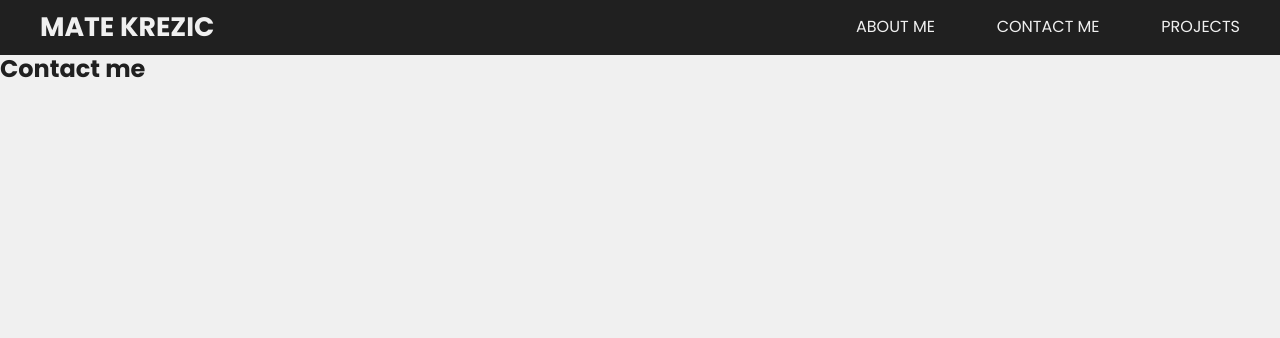
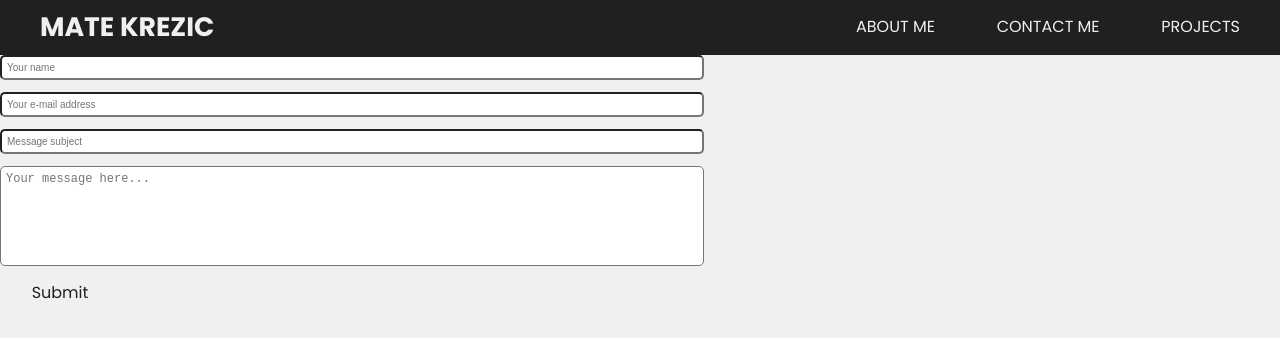
Before and after one commit to unizdmate/portfolio-redesign, a Next.js app: page /contact in a window 1280 px wide. Shown: the top 338 px of the page. Built offline with nearby package versions, Linux system fonts and the light colour scheme.

Commit message:
deleted old contact pic

```diff
--- a/components/AboutmeComponent.js
+++ b/components/AboutmeComponent.js
@@ -123,13 +123,15 @@ const AboutmeComponent = () => {
         <p>
           <i>Mate Krezic, at your service</i>
         </p>
+        <Link href="/contact">
           <div
             className={styles.contact__btn}
             onDragStart={(e) => e.preventDefault()}
             onContextMenu={(e) => e.preventDefault()}
           >
-          <Link href="/contact">Feel free to contact me!</Link>
+            Feel free to contact me!
           </div>
+        </Link>
         <div className={styles.aboutme__icons__container}>
           <a
             className={styles.aboutme__icon}
--- a/components/ContactComponent.js
+++ b/components/ContactComponent.js
@@ -1,9 +1,10 @@
 import React from "react";
+import ContactForm from "./ContactForm";
 
 const ContactComponent = () => {
   return (
     <div>
-      <h2>Contact me</h2>
+      <ContactForm type="large" />
     </div>
   );
 };
--- a/components/ContactForm.js
+++ b/components/ContactForm.js
@@ -2,11 +2,17 @@ import styles from "../styles/ContactForm.module.css";
 import { motion } from "framer-motion";
 import { btnVariants } from "../animations/variants";
 
-const ContactForm = () => {
+const ContactForm = ({ type }) => {
   return (
     <div className={styles.contact__container}>
       <form className={styles.contact__form}>
-        <fieldset className={styles.contact__fieldset}>
+        <fieldset
+          className={
+            type === "large"
+              ? styles.contact__fieldset__large
+              : styles.contact__fieldset
+          }
+        >
           <input
             className={styles.contact__input}
             type="text"
--- a/components/Navbar.js
+++ b/components/Navbar.js
@@ -6,35 +6,43 @@ import { navLinkVariants } from "../animations/variants";
 const Navbar = () => {
   return (
     <div className={styles.navbar__container}>
+      <Link href="/">
         <motion.h2
           className={styles.logo}
           variants={navLinkVariants}
           whileHover="hover"
         >
-        <Link href="/">mate krezic</Link>
+          mate krezic
         </motion.h2>
+      </Link>
       <div className={styles.navbar__items}>
+        <Link href="/about">
           <motion.li
             className={styles.navbar__item}
             variants={navLinkVariants}
             whileHover="hover"
           >
-          <Link href="/about">about me</Link>
+            about me
           </motion.li>
+        </Link>
+        <Link href="/contact">
           <motion.li
             className={styles.navbar__item}
             variants={navLinkVariants}
             whileHover="hover"
           >
-          <Link href="/contact">contact me</Link>
+            contact me
           </motion.li>
+        </Link>
+        <Link href="/projects">
           <motion.li
             className={styles.navbar__item}
             variants={navLinkVariants}
             whileHover="hover"
           >
-          <Link href="/projects">projects</Link>
+            projects
           </motion.li>
+        </Link>
       </div>
     </div>
   );
--- a/styles/ContactForm.module.css
+++ b/styles/ContactForm.module.css
@@ -12,6 +12,15 @@
   margin: 0;
   padding: 0;
   min-width: 25vw;
+}
+
+.contact__fieldset__large {
+  display: flex;
+  flex-direction: column;
+  border: none;
+  margin: 0;
+  padding: 0;
+  min-width: 55vw;
 }
 
 .contact__input {
```
Also changed, not shown: components/HomeComponent.js (+6 -2 lines), public/IMG02-mob.jpg. Lines whose indentation alone changed are shown as unchanged.
